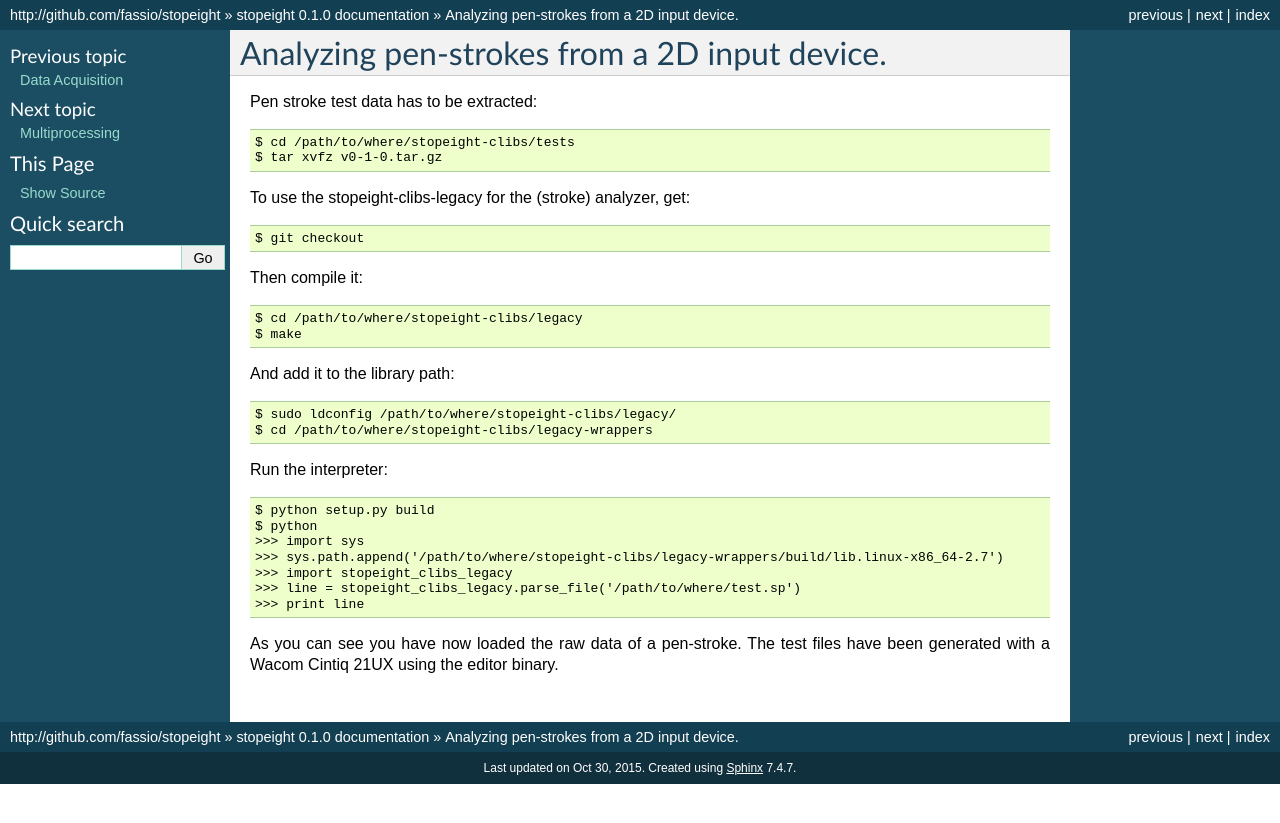
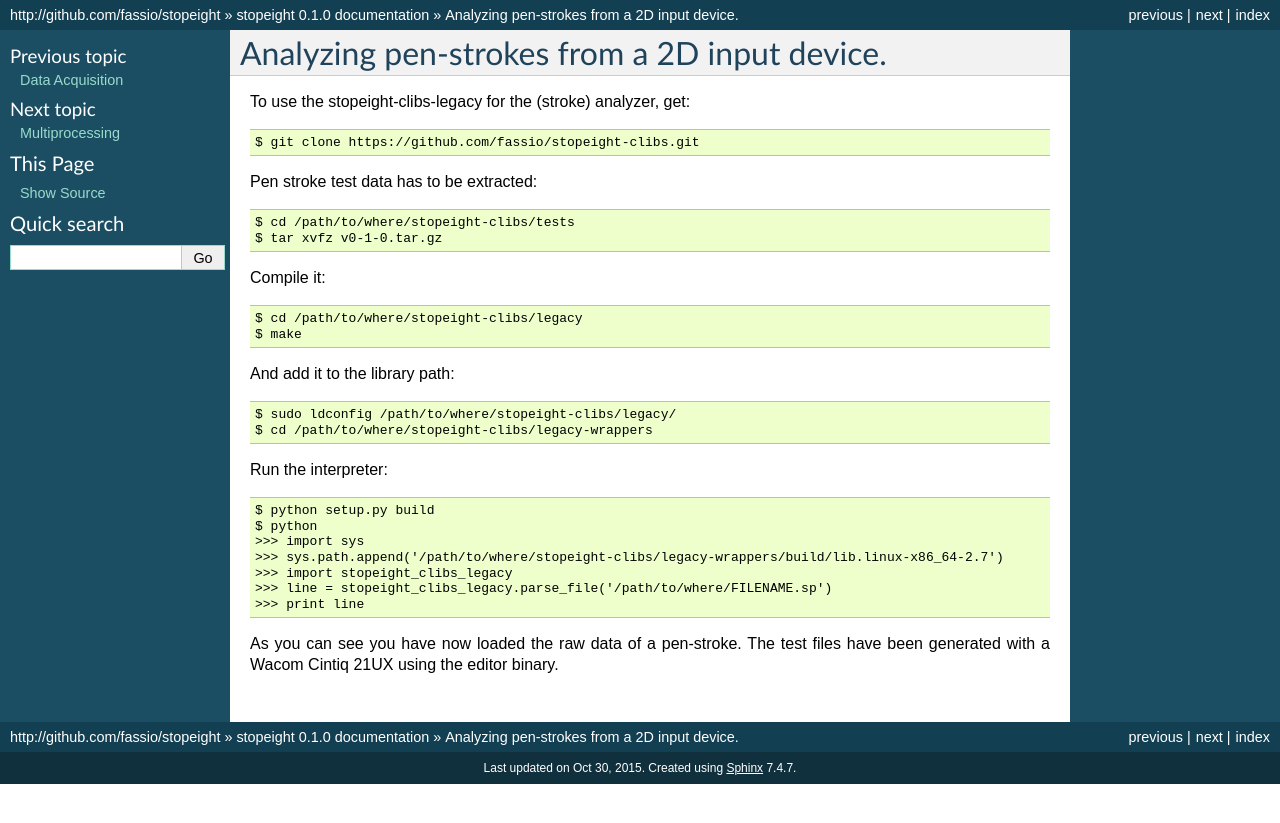
Before and after one commit to specpose/stopeight, a Sphinx documentation site: the page built from doc/stroke-analyzer.txt, in a window 1280 px wide. Shown: the top 823 px of the page. Built offline with Sphinx 7.4.7, drawn with Linux system fonts in a browser that asks for light colours.

Commit message:
fixing documentation 26

```diff
--- a/doc/stroke-analyzer.txt
+++ b/doc/stroke-analyzer.txt
@@ -1,16 +1,16 @@
 Analyzing pen-strokes from a 2D input device.
 =============================================
+
+To use the stopeight-clibs-legacy for the (stroke) analyzer, get::
+
+    $ git clone https://github.com/fassio/stopeight-clibs.git
 
 Pen stroke test data has to be extracted::
 
     $ cd /path/to/where/stopeight-clibs/tests
     $ tar xvfz v0-1-0.tar.gz
 
-To use the stopeight-clibs-legacy for the (stroke) analyzer, get::
-
-    $ git checkout
-
-Then compile it::
+Compile it::
 
     $ cd /path/to/where/stopeight-clibs/legacy
     $ make
@@ -27,7 +27,7 @@ Run the interpreter::
     >>> import sys
     >>> sys.path.append('/path/to/where/stopeight-clibs/legacy-wrappers/build/lib.linux-x86_64-2.7')
     >>> import stopeight_clibs_legacy
-    >>> line = stopeight_clibs_legacy.parse_file('/path/to/where/test.sp')
+    >>> line = stopeight_clibs_legacy.parse_file('/path/to/where/FILENAME.sp')
     >>> print line
 
 As you can see you have now loaded the raw data of a pen-stroke. The test files have been generated with a Wacom Cintiq 21UX using the editor binary.
```
